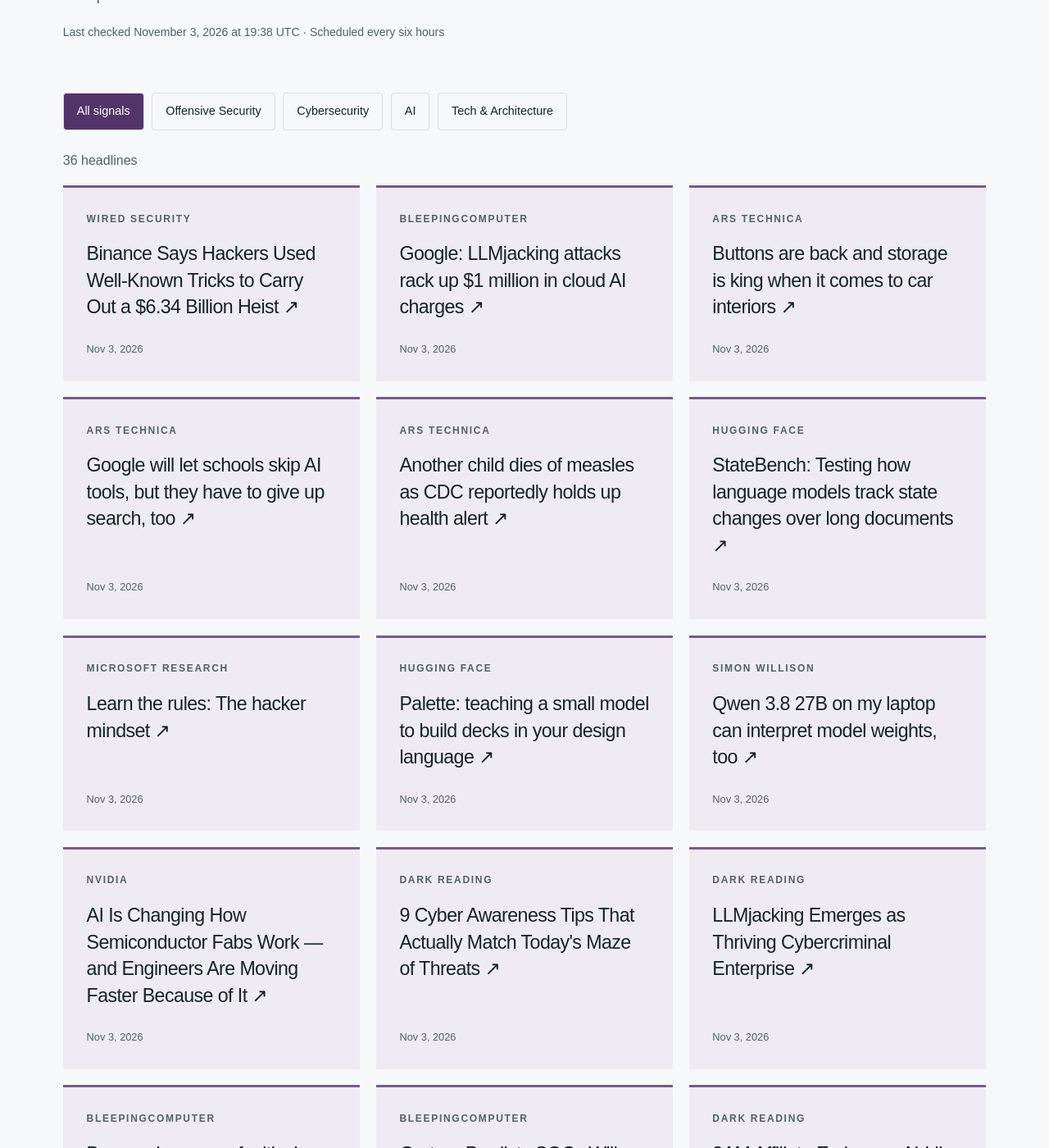
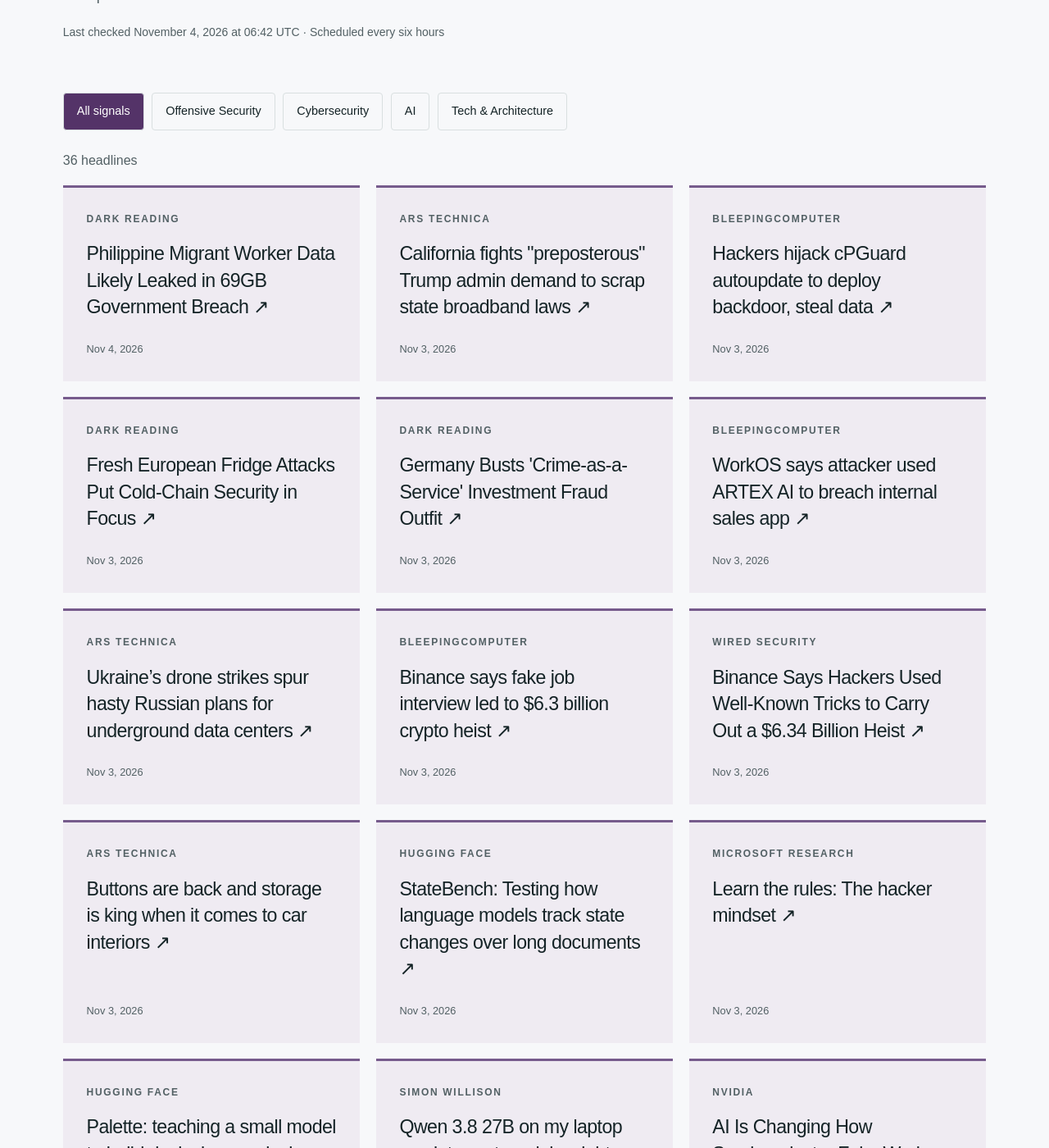
Before and after one commit to hntk/hntk.github.io, a Jekyll site: the page built from news/index.html, in a window 1280 px wide and 1400 px high, scrolled down 375 px. Shown: the whole window at 82% size. Built offline with Jekyll 4.4.1, drawn with Linux system fonts in a browser that asks for light colours; some of the changed text lies outside the part shown.

Commit message:
Refresh News and Signals

```diff
--- a/_data/news.json
+++ b/_data/news.json
@@ -1,6 +1,70 @@
 {
-  "updated": "2026-11-03T19:38:02.136762+00:00",
+  "updated": "2026-11-04T06:42:08.843282+00:00",
   "items": [
+    {
+      "title": "Philippine Migrant Worker Data Likely Leaked in 69GB Government Breach",
+      "url": "https://www.darkreading.com/cyberattacks-data-breaches/philippine-migrant-worker-data-69gb-government-breach",
+      "published": "2026-11-04T02:00:00+00:00",
+      "source": "Dark Reading",
+      "source_id": "dark-reading",
+      "category": "cybersecurity"
+    },
+    {
+      "title": "California fights \"preposterous\" Trump admin demand to scrap state broadband laws",
+      "url": "https://arstechnica.com/tech-policy/2026/11/california-fights-preposterous-trump-admin-demand-to-scrap-state-broadband-laws/",
+      "published": "2026-11-03T22:39:37+00:00",
+      "source": "Ars Technica",
+      "source_id": "ars-technica",
+      "category": "tech-architecture"
+    },
+    {
+      "title": "Hackers hijack cPGuard autoupdate to deploy backdoor, steal data",
+      "url": "https://www.bleepingcomputer.com/news/security/hackers-hijack-cpguard-autoupdate-to-deploy-backdoor-steal-data/",
+      "published": "2026-11-03T22:18:50+00:00",
+      "source": "BleepingComputer",
+      "source_id": "bleepingcomputer",
+      "category": "cybersecurity"
+    },
+    {
+      "title": "Fresh European Fridge Attacks Put Cold-Chain Security in Focus",
+      "url": "https://www.darkreading.com/ics-ot-security/fresh-european-fridge-attacks-cold-chain-security",
+      "published": "2026-11-03T22:16:49+00:00",
+      "source": "Dark Reading",
+      "source_id": "dark-reading",
+      "category": "cybersecurity"
+    },
+    {
+      "title": "Germany Busts 'Crime-as-a-Service' Investment Fraud Outfit",
+      "url": "https://www.darkreading.com/cybersecurity-operations/germany-crime-service-investment-fraud",
+      "published": "2026-11-03T21:57:12+00:00",
+      "source": "Dark Reading",
+      "source_id": "dark-reading",
+      "category": "cybersecurity"
+    },
+    {
+      "title": "WorkOS says attacker used ARTEX AI to breach internal sales app",
+      "url": "https://www.bleepingcomputer.com/news/security/workos-says-attacker-used-artex-ai-to-breach-internal-sales-app/",
+      "published": "2026-11-03T21:28:44+00:00",
+      "source": "BleepingComputer",
+      "source_id": "bleepingcomputer",
+      "category": "cybersecurity"
+    },
+    {
+      "title": "Ukraine’s drone strikes spur hasty Russian plans for underground data centers",
+      "url": "https://arstechnica.com/ai/2026/11/russia-looks-to-hide-data-centers-underground-as-ukrainian-drones-strike-back/",
+      "published": "2026-11-03T20:39:55+00:00",
+      "source": "Ars Technica",
+      "source_id": "ars-technica",
+      "category": "tech-architecture"
+    },
+    {
+      "title": "Binance says fake job interview led to $6.3 billion crypto heist",
+      "url": "https://www.bleepingcomputer.com/news/security/binance-says-fake-job-interview-led-to-63-billion-crypto-heist/",
+      "published": "2026-11-03T20:05:50+00:00",
+      "source": "BleepingComputer",
+      "source_id": "bleepingcomputer",
+      "category": "cybersecurity"
+    },
     {
       "title": "Binance Says Hackers Used Well-Known Tricks to Carry Out a $6.34 Billion Heist",
       "url": "https://www.wired.com/story/binance-says-hackers-used-well-known-tricks-to-carry-out-a-dollar634-billion-heist/",
@@ -10,33 +74,9 @@
       "category": "cybersecurity"
     },
     {
-      "title": "Google: LLMjacking attacks rack up $1 million in cloud AI charges",
-      "url": "https://www.bleepingcomputer.com/news/security/google-llmjacking-attacks-rack-up-1-million-in-cloud-ai-charges/",
-      "published": "2026-11-03T18:51:04+00:00",
-      "source": "BleepingComputer",
-      "source_id": "bleepingcomputer",
-      "category": "cybersecurity"
-    },
-    {
       "title": "Buttons are back and storage is king when it comes to car interiors",
       "url": "https://arstechnica.com/cars/2026/11/yes-to-storage-no-to-piano-black-how-car-interior-design-is-changing/",
       "published": "2026-11-03T18:19:31+00:00",
-      "source": "Ars Technica",
-      "source_id": "ars-technica",
-      "category": "tech-architecture"
-    },
-    {
-      "title": "Google will let schools skip AI tools, but they have to give up search, too",
-      "url": "https://arstechnica.com/ai/2026/11/google-will-let-schools-skip-ai-tools-but-they-have-to-give-up-search-too/",
-      "published": "2026-11-03T17:54:43+00:00",
-      "source": "Ars Technica",
-      "source_id": "ars-technica",
-      "category": "tech-architecture"
-    },
-    {
-      "title": "Another child dies of measles as CDC reportedly holds up health alert",
-      "url": "https://arstechnica.com/health/2026/11/another-child-dies-of-measles-as-cdc-reportedly-holds-up-health-alert/",
-      "published": "2026-11-03T17:21:29+00:00",
       "source": "Ars Technica",
       "source_id": "ars-technica",
       "category": "tech-architecture"
@@ -80,46 +120,6 @@
       "source": "NVIDIA",
       "source_id": "nvidia",
       "category": "ai"
-    },
-    {
-      "title": "9 Cyber Awareness Tips That Actually Match Today's Maze of Threats",
-      "url": "https://www.darkreading.com/cyber-risk/9-cyber-awareness-tips-todays-maze-threats",
-      "published": "2026-11-03T15:38:20+00:00",
-      "source": "Dark Reading",
-      "source_id": "dark-reading",
-      "category": "cybersecurity"
-    },
-    {
-      "title": "LLMjacking Emerges as Thriving Cybercriminal Enterprise",
-      "url": "https://www.darkreading.com/cloud-security/llmjacking-thriving-cybercriminal-enterprise",
-      "published": "2026-11-03T15:35:50+00:00",
-      "source": "Dark Reading",
-      "source_id": "dark-reading",
-      "category": "cybersecurity"
-    },
-    {
-      "title": "Barracuda warns of critical flaws allowing root access to devices",
-      "url": "https://www.bleepingcomputer.com/news/security/barracuda-warns-of-critical-flaws-allowing-root-access-to-devices/",
-      "published": "2026-11-03T15:06:16+00:00",
-      "source": "BleepingComputer",
-      "source_id": "bleepingcomputer",
-      "category": "cybersecurity"
-    },
-    {
-      "title": "Gartner Predicts SOCs Will Have 50% More Engineers Than Analysts by 2028",
-      "url": "https://www.bleepingcomputer.com/news/security/gartner-predicts-socs-will-have-50-percent-more-engineers-than-analysts-by-2028/",
-      "published": "2026-11-03T15:00:10+00:00",
-      "source": "BleepingComputer",
-      "source_id": "bleepingcomputer",
-      "category": "cybersecurity"
-    },
-    {
-      "title": "3AM Affiliate Embraces AI-Like Loops in European School Attack",
-      "url": "https://www.darkreading.com/data-privacy/3am-affiliate-ai-loops-european-school-attack",
-      "published": "2026-11-03T14:00:00+00:00",
-      "source": "Dark Reading",
-      "source_id": "dark-reading",
-      "category": "cybersecurity"
     },
     {
       "title": "Introducing Zero Wire, a hub for investigating critical Internet vulnerabilities",
@@ -295,79 +295,79 @@
       "id": "ars-technica",
       "name": "Ars Technica",
       "status": "ok",
-      "last_success": "2026-11-03T19:38:02.136762+00:00"
+      "last_success": "2026-11-04T06:42:08.843282+00:00"
     },
     {
       "id": "bleepingcomputer",
       "name": "BleepingComputer",
       "status": "ok",
-      "last_success": "2026-11-03T19:38:02.136762+00:00"
+      "last_success": "2026-11-04T06:42:08.843282+00:00"
     },
     {
       "id": "cloudflare",
       "name": "Cloudflare",
       "status": "ok",
-      "last_success": "2026-11-03T19:38:02.136762+00:00"
+      "last_success": "2026-11-04T06:42:08.843282+00:00"
     },
     {
       "id": "dark-reading",
       "name": "Dark Reading",
       "status": "ok",
-      "last_success": "2026-11-03T19:38:02.136762+00:00"
+      "last_success": "2026-11-04T06:42:08.843282+00:00"
     },
     {
       "id": "hugging-face",
       "name": "Hugging Face",
       "status": "ok",
-      "last_success": "2026-11-03T19:38:02.136762+00:00"
+      "last_success": "2026-11-04T06:42:08.843282+00:00"
     },
     {
       "id": "microsoft-research",
       "name": "Microsoft Research",
       "status": "ok",
-      "last_success": "2026-11-03T19:38:02.136762+00:00"
+      "last_success": "2026-11-04T06:42:08.843282+00:00"
     },
     {
       "id": "nvidia",
       "name": "NVIDIA",
       "status": "ok",
-      "last_success": "2026-11-03T19:38:02.136762+00:00"
+      "last_success": "2026-11-04T06:42:08.843282+00:00"
     },
     {
       "id": "portswigger",
       "name": "PortSwigger Research",
       "status": "ok",
-      "last_success": "2026-11-03T19:38:02.136762+00:00"
+      "last_success": "2026-11-04T06:42:08.843282+00:00"
     },
     {
       "id": "schneier",
       "name": "Schneier on Security",
       "status": "ok",
-      "last_success": "2026-11-03T19:38:02.136762+00:00"
+      "last_success": "2026-11-04T06:42:08.843282+00:00"
     },
     {
       "id": "simon-willison",
       "name": "Simon Willison",
       "status": "ok",
-      "last_success": "2026-11-03T19:38:02.136762+00:00"
+      "last_success": "2026-11-04T06:42:08.843282+00:00"
     },
     {
       "id": "specterops",
       "name": "SpecterOps",
       "status": "ok",
-      "last_success": "2026-11-03T19:38:02.136762+00:00"
+      "last_success": "2026-11-04T06:42:08.843282+00:00"
     },
     {
       "id": "trail-of-bits",
       "name": "Trail of Bits",
       "status": "ok",
-      "last_success": "2026-11-03T19:38:02.136762+00:00"
+      "last_success": "2026-11-04T06:42:08.843282+00:00"
     },
     {
       "id": "wired",
       "name": "WIRED Security",
       "status": "ok",
-      "last_success": "2026-11-03T19:38:02.136762+00:00"
+      "last_success": "2026-11-04T06:42:08.843282+00:00"
     }
   ]
 }
```
